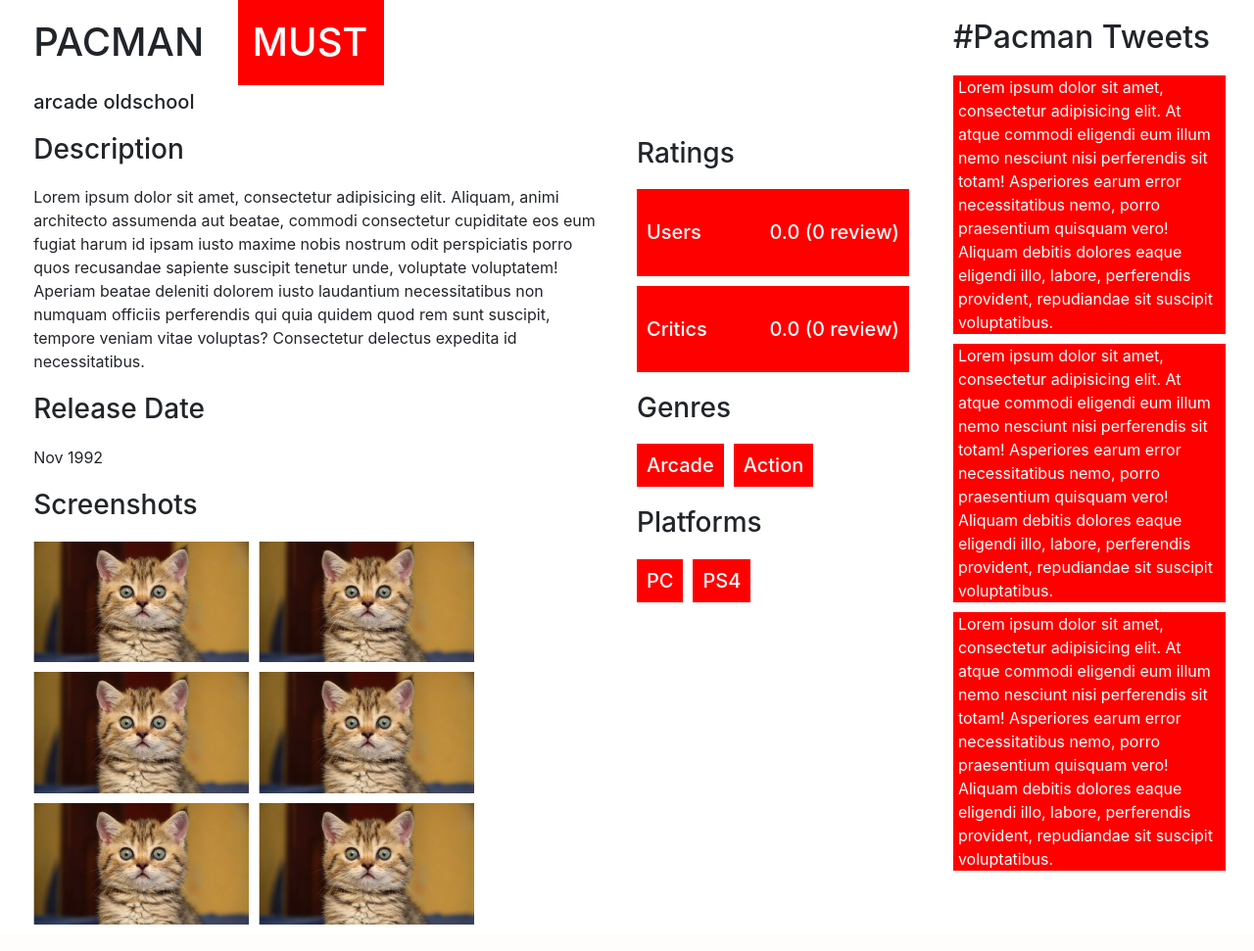
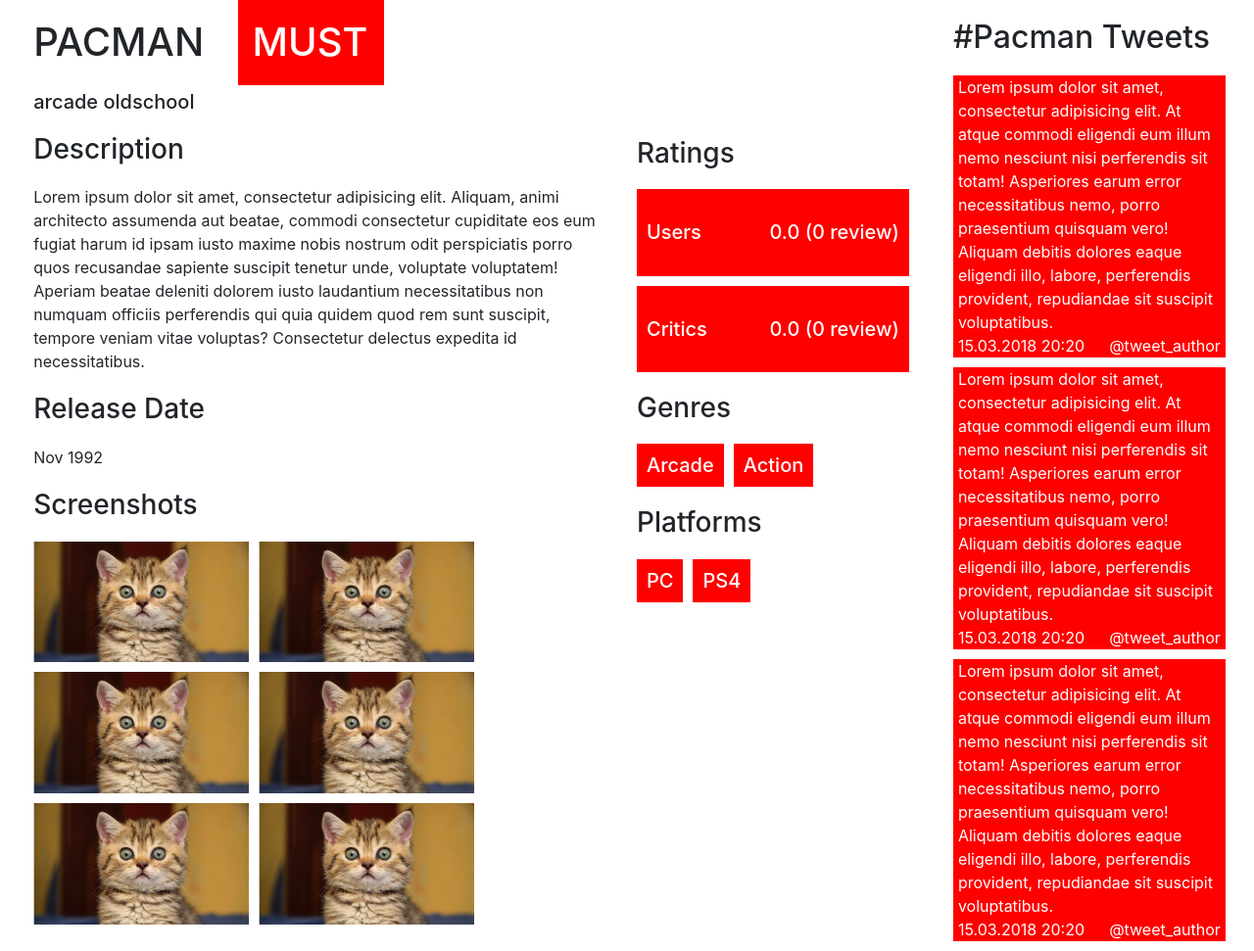
Before and after one commit to O1Dii/games-catalog, a Django app: page /detail in a window 1280 px wide. Shown: the part 79-1050 px from the top of the page at 98% size. Before the commit the page ends 1023 px from the top, so only its background shows below. Run offline with Django 3.2, Linux system fonts and the light colour scheme; some libraries are stand-ins or nearby versions.

Commit message:
tweet_template modified

```diff
--- a/main_app/templates/tweet_template.html
+++ b/main_app/templates/tweet_template.html
@@ -1,4 +1,10 @@
 <div class="text-with-background marg-bottom marg-right">
-    <p>Lorem ipsum dolor sit amet, consectetur adipisicing elit. At atque commodi eligendi eum illum nemo nesciunt nisi perferendis sit totam! Asperiores earum error necessitatibus nemo, porro praesentium quisquam vero! Aliquam debitis dolores eaque eligendi illo, labore, perferendis provident, repudiandae sit suscipit voluptatibus.
-    </p>
+    <div>
+        <p>Lorem ipsum dolor sit amet, consectetur adipisicing elit. At atque commodi eligendi eum illum nemo nesciunt nisi perferendis sit totam! Asperiores earum error necessitatibus nemo, porro praesentium quisquam vero! Aliquam debitis dolores eaque eligendi illo, labore, perferendis provident, repudiandae sit suscipit voluptatibus.
+        </p>
+    </div>
+    <div class="d-flex justify-content-between">
+        <p>15.03.2018 20:20</p>
+        <p>@tweet_author</p>
+    </div>
 </div>
```
